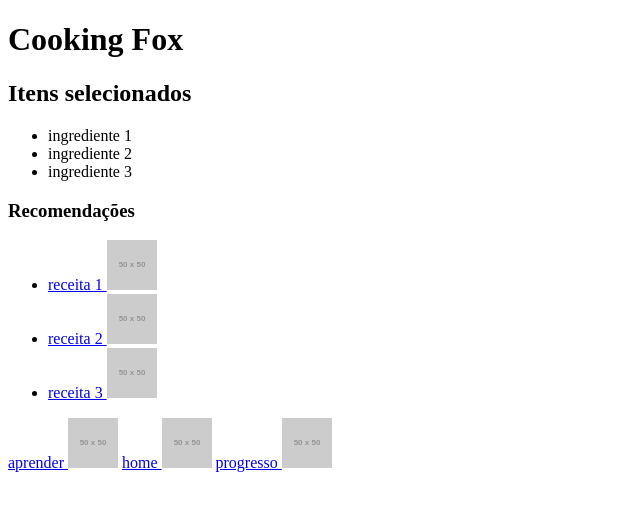
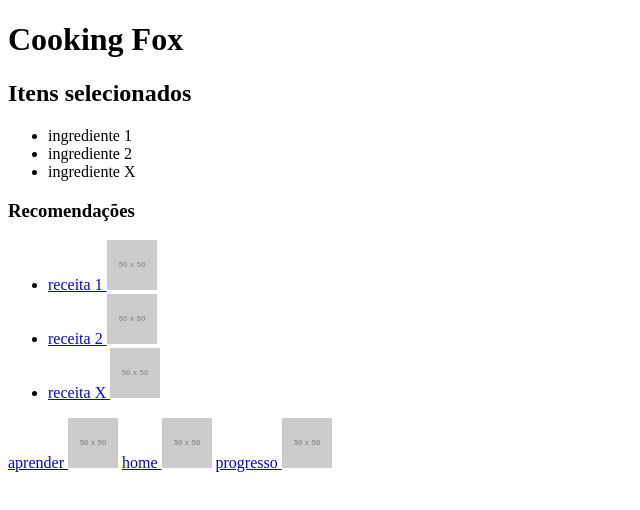
Before and after one commit to GuidoMandelert/Equipe2_TurmaB, a plain HTML site: page Filtrados.html in a window 1280 px wide. Shown: the full height of the page, 0-640 px from the left. Drawn offline with Linux system fonts and the light colour scheme; placeholder pictures from the web are drawn by us.

Commit message:
pequenas mudanças

```diff
--- a/Filtrados.html
+++ b/Filtrados.html
@@ -24,7 +24,7 @@
                     ingrediente 2
                 </li>
                 <li>
-                    ingrediente 3
+                    ingrediente X
                 </li>
             </ul>
 
@@ -48,9 +48,9 @@
                 </li>
 
                 <li><a href="receita.html">
-                    receita 3
+                    receita X
                 </a>
-                <img src="https://fakeimg.pl/50x50" alt="foto receita 3">
+                <img src="https://fakeimg.pl/50x50" alt="foto receita X">
                 </li>
             </ul>
 
```
Also changed, not shown: Historico.html (+2 -2 lines), dificuldades.html (+2 -2 lines).
